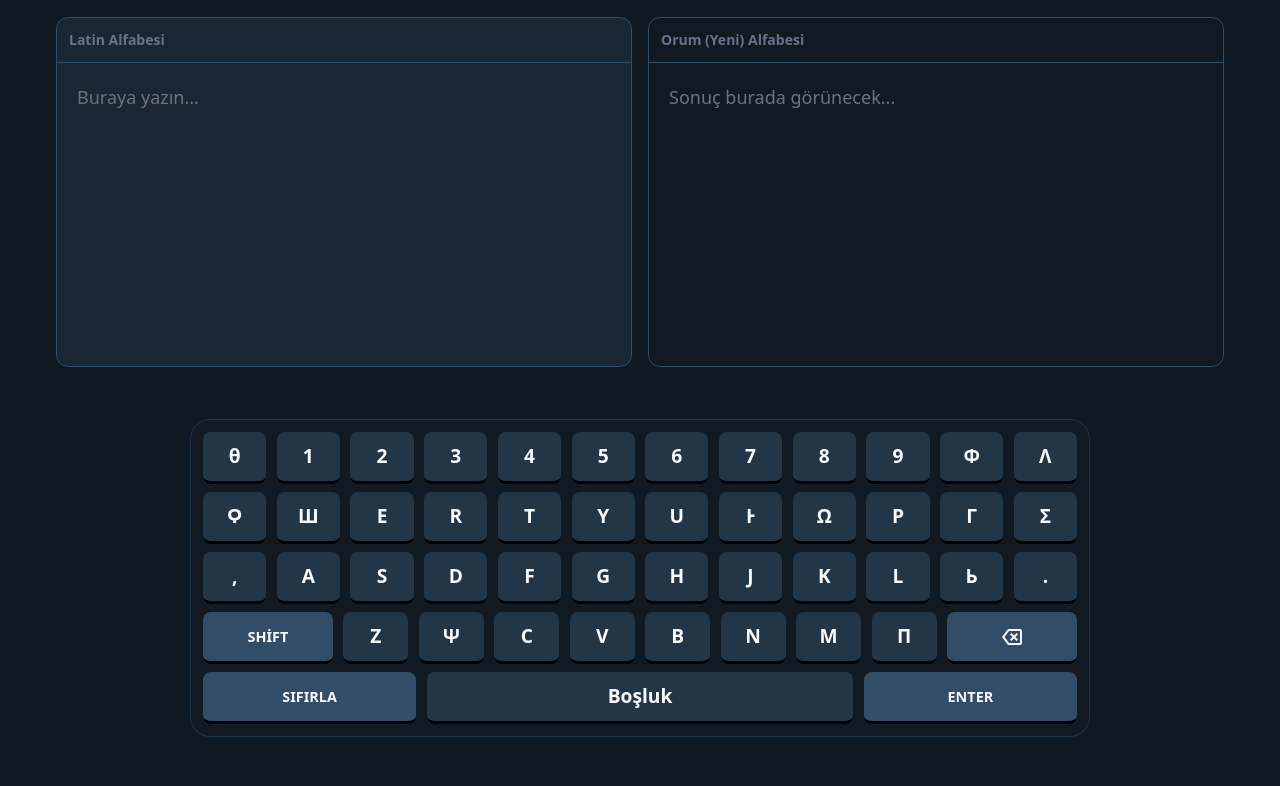
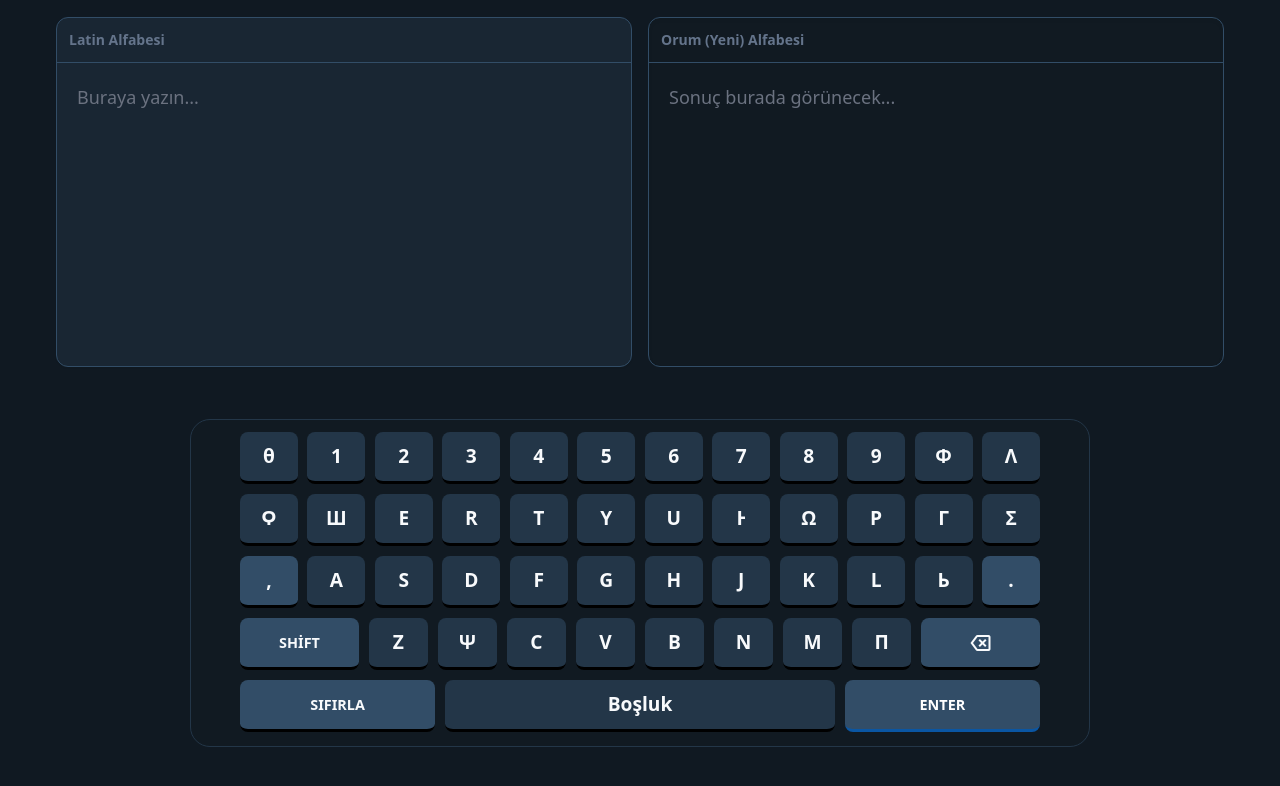
Before and after one commit to iMert07/ceviri, a plain HTML site: page index.html in a window 1280 px wide. Shown: the part 64-850 px from the top of the page. Drawn offline with nearby package versions, Linux system fonts and the light colour scheme.

Commit message:
Update style.css

```diff
--- a/style.css
+++ b/style.css
@@ -1,3 +1,140 @@
+/* style.css */
+
+/* --- KLAVYE ANA KUTUSU --- */
+.keyboard {
+    display: flex;
+    flex-direction: column;
+    align-items: center;
+    gap: 8px;
+    margin: 20px auto;
+    width: 100%;
+    max-width: 850px;
+    padding: 15px;
+    background: #e2e8f0;
+    border-radius: 1.25rem;
+    box-sizing: border-box;
+}
+
+.dark .keyboard {
+    background: #111a22;
+    border: 1px solid #233648;
+}
+
+/* SATIR YAPISI - 12 SÜTUNLU KESİN HİZALAMA */
+.row {
+    display: grid;
+    /* Her satırı 12 eşit parçaya bölüyoruz */
+    grid-template-columns: repeat(12, 1fr);
+    gap: 6px;
+    width: 100%;
+    max-width: 800px;
+    margin-bottom: 2px;
+}
+
+/* --- TUŞ TASARIMI (1x) --- */
+.key {
+    grid-column: span 1; /* Varsayılan: Her tuş 1 birim (1x) */
+    height: 52px;
+    display: flex;
+    justify-content: center;
+    align-items: center;
+    background: #ffffff;
+    color: #1e293b;
+    cursor: pointer;
+    font-size: 1.1rem;
+    font-weight: 600;
+    border-radius: 8px;
+    border-bottom: 3px solid #cbd5e1;
+    transition: all 0.05s ease;
+    min-width: 0;
+}
+
+.dark .key {
+    background: #233648;
+    color: #f8fafc;
+    border-bottom: 3px solid #000;
+}
+
+.key:active {
+    transform: translateY(2px);
+    border-bottom: 0;
+    background: #137fec !important;
+}
+
+/* --- FONKSİYON TUŞLARI (Açık Renkli Olanlar) --- */
+
+/* Shift, Backspace, Virgül ve Nokta */
+[data-action="shift"],
+[data-action="delete"],
+.key:contains(","), /* Virgül */
+.key:contains(".")  /* Nokta */ {
+    background: #cbd5e1 !important;
+}
+
+/* Alternatif olarak içeriğe göre seçemezse diye virgül ve nokta için özel kural */
+.row:nth-child(3) .key:first-child, /* Virgül (3. satırın başı) */
+.row:nth-child(3) .key:last-child   /* Nokta (3. satırın sonu) */ {
+    background: #cbd5e1 !important;
+}
+
+.dark [data-action="shift"],
+.dark [data-action="delete"],
+.dark .row:nth-child(3) .key:first-child,
+.dark .row:nth-child(3) .key:last-child {
+    background: #324d67 !important;
+}
+
+/* --- MATEMATİKSEL GENİŞLİKLER (2x, 3x, 6x) --- */
+
+/* Shift ve Backspace (2x + 1y) */
+[data-action="shift"],
+[data-action="delete"] {
+    grid-column: span 2 !important;
+}
+
+/* Sıfırla ve Enter (3x + 2y) */
+[data-action="reset"],
+[data-action="enter"] {
+    grid-column: span 3 !important;
+    background: #cbd5e1 !important;
+}
+
+.dark [data-action="reset"], .dark [data-action="enter"] {
+    background: #324d67 !important;
+}
+
+/* Enter Butonuna Özel Renk (İsteğe Bağlı) */
+[data-action="enter"] {
+    background: #137fec !important;
+    color: white !important;
+    border-bottom: 3px solid #0a56a3 !important;
+}
+
+/* Boşluk (6x + 5y) */
+[data-action="space"] {
+    grid-column: span 6 !important;
+}
+
+/* --- MOBİL OPTİMİZASYON --- */
+@media (max-width: 768px) {
+    .keyboard {
+        position: fixed;
+        bottom: 10px;
+        left: 2%;
+        width: 96%;
+        padding: 8px 4px;
+    }
+
+    .row { gap: 4px; }
+
+    .key {
+        height: 45px;
+        font-size: 1rem;
+        border-bottom-width: 2px;
+    }
+
+    main { padding-bottom: 280px !important; }
+}
 /* style.css */
 
 /* --- KLAVYE ANA KUTUSU --- */
```
